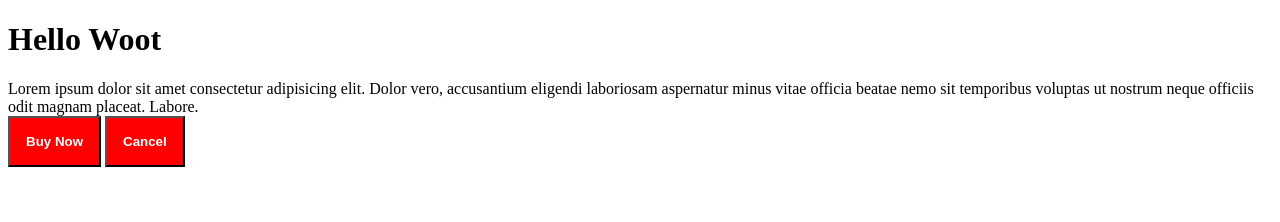
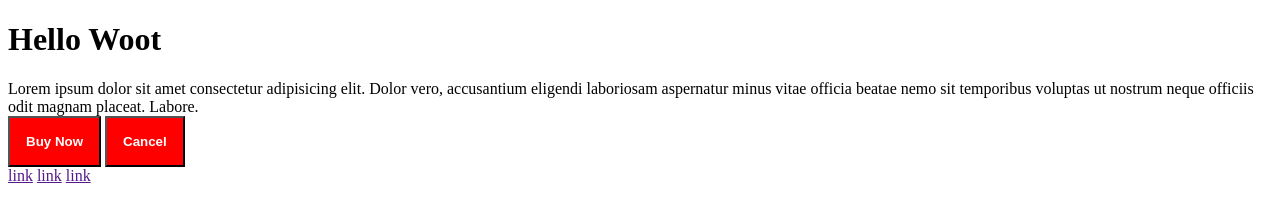
Before and after one commit to worrawutp/karat-test-git, a plain HTML site: page index.html in a window 1280 px wide. Drawn offline with Linux system fonts and the light colour scheme.

Commit message:
add 3 links

```diff
--- a/index.html
+++ b/index.html
@@ -15,5 +15,8 @@
     <button class="p-4">Buy Now</button>
     <button class="p-4">Cancel</button>
   </div>
+  <a href="">link</a>
+  <a href="">link</a>
+  <a href="">link</a>
 </body>
 </html>
```
